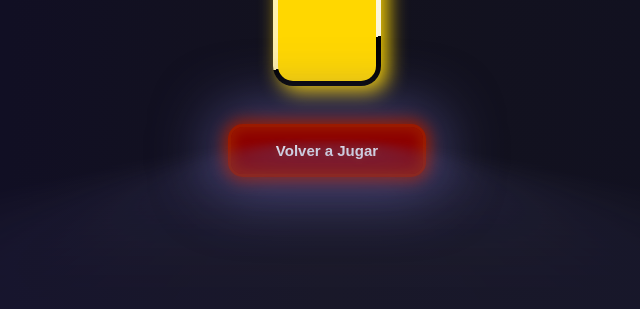
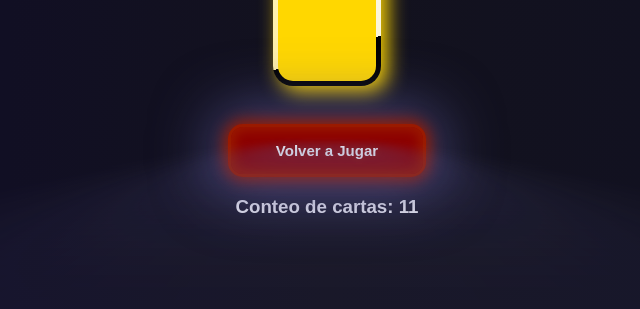
Before and after one commit to cghidalgos/TallerCartas, a Flask app: template templates/result.html in a window 1280 px wide. Shown: the part 334-643 px from the top of the page, without its empty margins (313-953 px from the left). Run offline with Flask 3, Linux system fonts and the light colour scheme; the template is opened without the code that fills it, so the values that code supplies are empty.

Commit message:
Se agrego el contador para las cartas

```diff
--- a/app.py
+++ b/app.py
@@ -48,17 +48,19 @@ def next_round():
 @app.route("/reveal")
 def reveal():
     session["indice_carta"] = 0
-    return render_template("reveal.html", carta_actual=session["cartas_restantes"][0])
+    session["contador"] = 1
+    return render_template("reveal.html", carta_actual=session["cartas_restantes"][0], contador=session["contador"])
 
 @app.route("/next_card")
 def next_card():
     session["indice_carta"] += 1
+    session["contador"] += 1
     indice = session["indice_carta"]
 
     if indice >= 10:
         return redirect(url_for("result"))
 
-    return render_template("reveal.html", carta_actual=session["cartas_restantes"][indice])
+    return render_template("reveal.html", carta_actual=session["cartas_restantes"][indice], contador=session["contador"])
 
 @app.route("/result")
 def result():
--- a/templates/index.html
+++ b/templates/index.html
@@ -9,15 +9,14 @@
 <body>
     <h2 class="h2">Adivina Cartas</h2>
     <br>
-    <h3>Elige mentalmente una carta de las siguientes:</h3>
-
+    <h2>Elige mentalmente una carta de las siguientes:</h2>
     <div class="baraja">
         {% for carta in cartas %}
             <div class="card"><h2>{{ carta }}</h2></div>
         {% endfor %}
     </div>
 <br><br>
-    <h3>¿Ya elegiste? Continuemos</h3><br>
+    <h2>¿Ya elegiste? Continuemos</h2><br>
     <form action="{{ url_for('game') }}" method="post">
         <button class="button" type="submit">Continuar</button>
     </form><br><br>
--- a/templates/result.html
+++ b/templates/result.html
@@ -14,6 +14,8 @@
 
     <br>
     <a href="{{ url_for('index') }}" class="btn button">Volver a Jugar</a>
+    <br>
+    <h3>Conteo de cartas: 11</h3>
 </center>
 </body>
 </html>
--- a/templates/reveal.html
+++ b/templates/reveal.html
@@ -14,6 +14,8 @@
 
     <br>
     <a href="{{ url_for('next_card') }}" class="btn button">Siguiente Carta</a>
+    <br>
+    <h3>Conteo de cartas: {{contador}}</h3>
 </center>
 </body>
 </html>
```
